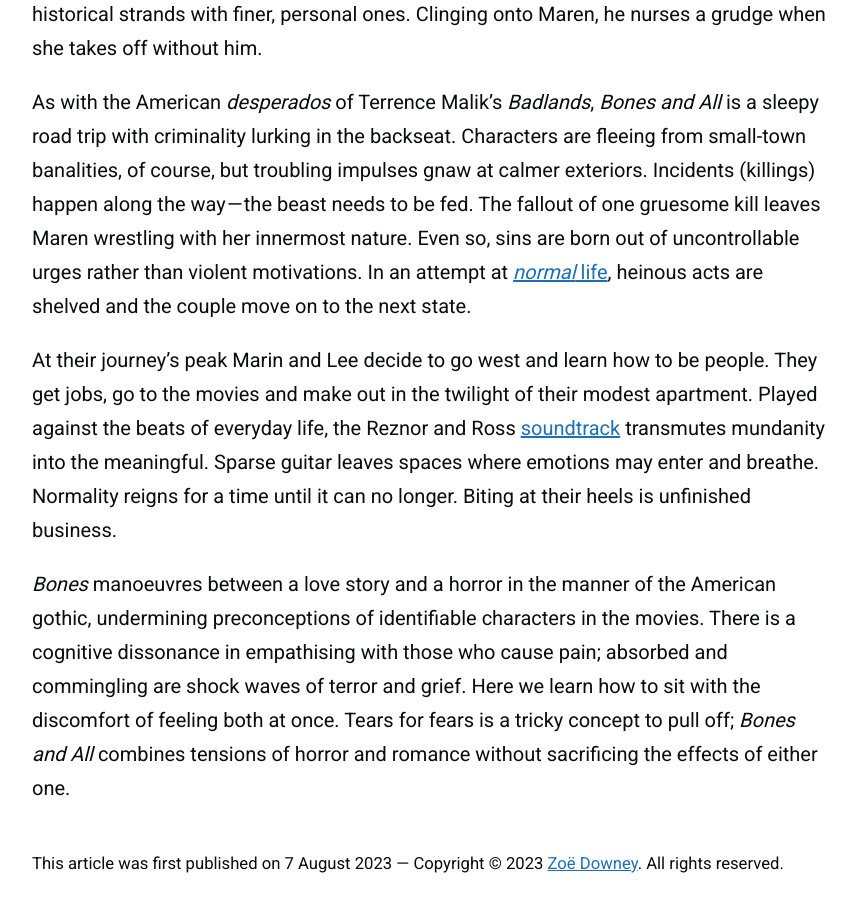
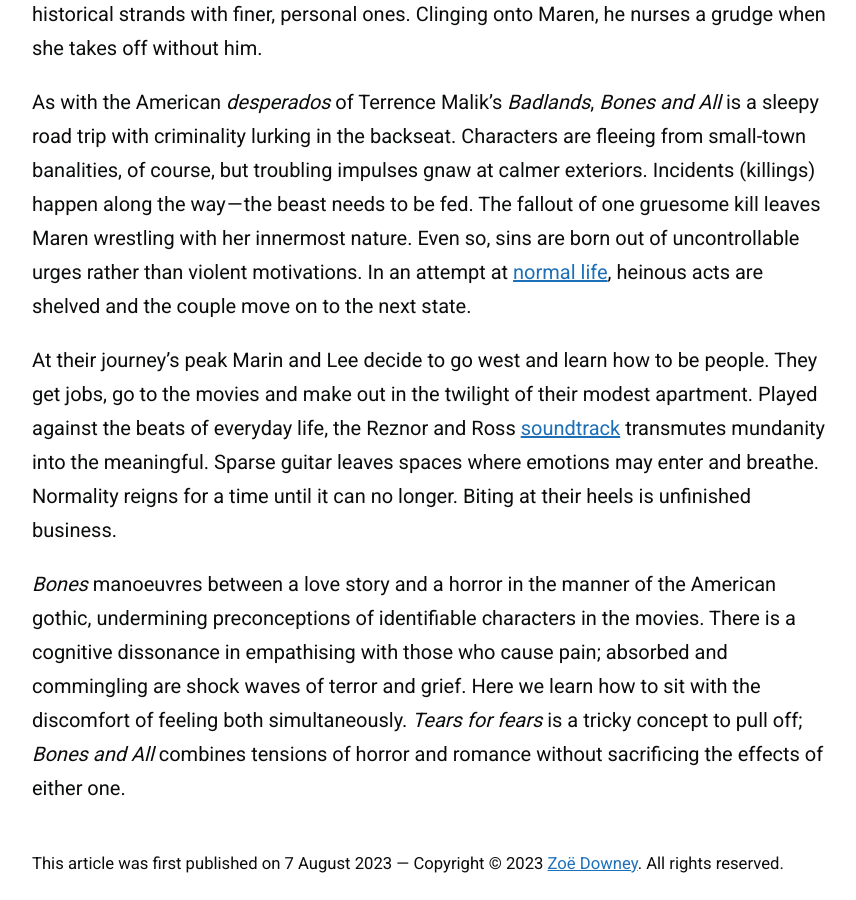
Before and after one commit to zoeurl/zoedowney.github.io, a Jekyll site: the page built from _posts/2023-08-07-bones-and-all.md, in a window 1280 px wide and 900 px high, scrolled down 1923 px. Shown: the whole window, without its empty margins (208-1064 px from the left). Built offline with Jekyll 4.4.1, drawn with Linux system fonts in a browser that asks for light colours.

Commit message:
Update 2023-08-07-bones-and-all.md

```diff
--- a/_posts/2023-08-07-bones-and-all.md
+++ b/_posts/2023-08-07-bones-and-all.md
@@ -16,8 +16,8 @@
 
 In the manner of a Wim Wenders drifter narrative, _Bones and All_ is a gentler tale of first loves and a grander ode to the American landscape. And, in the convention of filmic Americana, the picture is evenly tempered between beauty and violence. Indeed, Maren is a young woman in dangerous circumstances. She meets other eaters portrayed by Mark Rylance and Michael Stuhlbarg. Stuhlbarg gives a chilling sermon in _Bones_ that rivals his lines of fatherly advice in _CMBYN_. Rylance’s Sully, a weary loner, treads the line between creepy and pitiful. Sully maintains a rope of hair as a token whose braid lengthens with each kill. It is a disturbing practice that, like the great American novel, intertwines broader historical strands with finer, personal ones. Clinging onto Maren, he nurses a grudge when she takes off without him.
 
-As with the American _desperados_ of Terrence Malik's _Badlands_, _Bones and All_ is a sleepy road trip with criminality lurking in the backseat. Characters are fleeing from small-town banalities, of course, but troubling impulses gnaw at calmer exteriors. Incidents (killings) happen along the way — the beast needs to be fed. The fallout of one gruesome kill leaves Maren wrestling with her innermost nature. Even so, sins are born out of uncontrollable urges rather than violent motivations. In an attempt at [_normal_ life](https://www.youtube.com/watch?v=_3dYa3bxzyg&ab_channel=TrentReznor-Topic), heinous acts are shelved and the couple move on to the next state.
+As with the American _desperados_ of Terrence Malik's _Badlands_, _Bones and All_ is a sleepy road trip with criminality lurking in the backseat. Characters are fleeing from small-town banalities, of course, but troubling impulses gnaw at calmer exteriors. Incidents (killings) happen along the way — the beast needs to be fed. The fallout of one gruesome kill leaves Maren wrestling with her innermost nature. Even so, sins are born out of uncontrollable urges rather than violent motivations. In an attempt at [normal life](https://www.youtube.com/watch?v=_3dYa3bxzyg&ab_channel=TrentReznor-Topic), heinous acts are shelved and the couple move on to the next state.
 
 At their journey’s peak Marin and Lee decide to go west and learn how to be people. They get jobs, go to the movies and make out in the twilight of their modest apartment. Played against the beats of everyday life, the Reznor and Ross [soundtrack](https://www.youtube.com/watch?v=mqIaOl4N1M8&ab_channel=TrentReznor-Topic) transmutes mundanity into the meaningful. Sparse guitar leaves spaces where emotions may enter and breathe. Normality reigns for a time until it can no longer. Biting at their heels is unfinished business.
 
-_Bones_ manoeuvres between a love story and a horror in the manner of the American gothic, undermining preconceptions of identifiable characters in the movies. There is a cognitive dissonance in empathising with those who cause pain; absorbed and commingling are shock waves of terror and grief. Here we learn how to sit with the discomfort of feeling both at once. Tears for fears is a tricky concept to pull off; _Bones and All_ combines tensions of horror and romance without sacrificing the effects of either one.
+_Bones_ manoeuvres between a love story and a horror in the manner of the American gothic, undermining preconceptions of identifiable characters in the movies. There is a cognitive dissonance in empathising with those who cause pain; absorbed and commingling are shock waves of terror and grief. Here we learn how to sit with the discomfort of feeling both simultaneously. _Tears for fears_ is a tricky concept to pull off; _Bones and All_ combines tensions of horror and romance without sacrificing the effects of either one.
```
